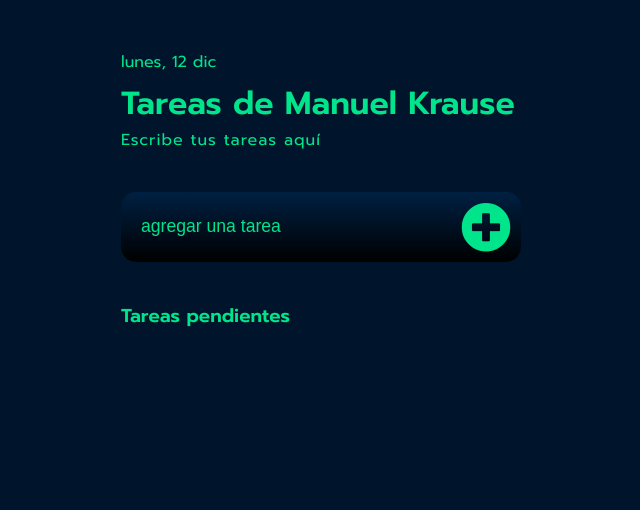
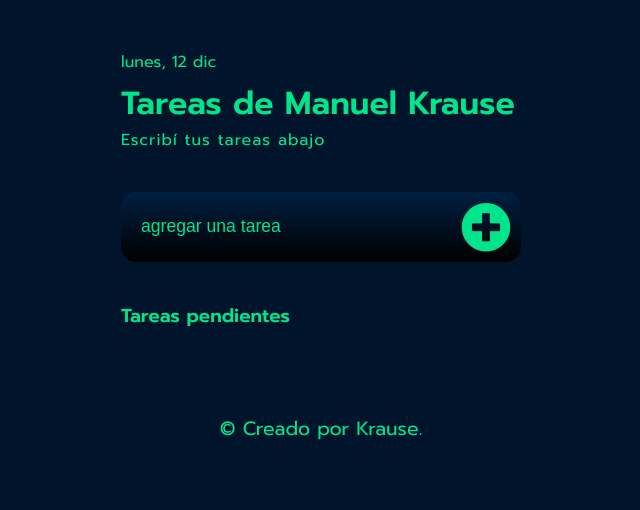
Before and after one commit to Mkrause23/Lista-de-Tareas, a plain HTML site: page docs/index.html in a window 1280 px wide. Shown: the whole page, without its empty margins (319-959 px from the left). Drawn offline with Linux system fonts and the light colour scheme.

Commit message:
Update index.html

```diff
--- a/docs/index.html
+++ b/docs/index.html
@@ -17,7 +17,8 @@
     <div class="perfil">
         <div id="fecha"></div>
         <h1>Tareas de Manuel Krause</h1>
-        <span>Escribe tus tareas aquí</span>
+        <span>Escribí tus tareas abajo
+        </span>
     </div>
 
     <div class="agregar-tarea">
@@ -29,9 +30,18 @@
     <div class="seccion-tarea">
         <h3>Tareas pendientes </h3>
         <ul id="lista">
+
         </ul>
+        <ul>
+            <footer>
+            <p>
+              &copy; Creado por Krause.
+            </p>
+          </footer></ul>
     </div>
 </div>
+
+
 <script src="scripts.js"></script>
 </body>
 </html>
```
